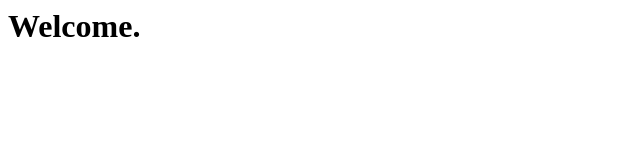
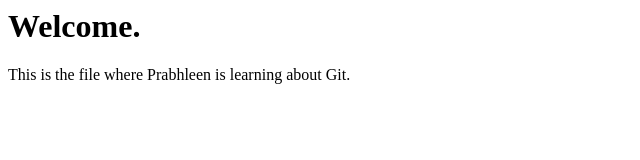
Before and after one commit to pkaurla/gitLesson, a plain HTML site: page index.html in a window 1280 px wide. Shown: the whole page, without its empty margins (0-640 px from the left). Drawn offline with Linux system fonts and the light colour scheme.

Commit message:
added paragraph

```diff
--- a/index.html
+++ b/index.html
@@ -4,5 +4,8 @@
     </head>
     <body>
         <h1>Welcome.</h1>
+        <p>
+            This is the file where Prabhleen is learning about Git.
+        </p>
     </body>
 </html>
```
